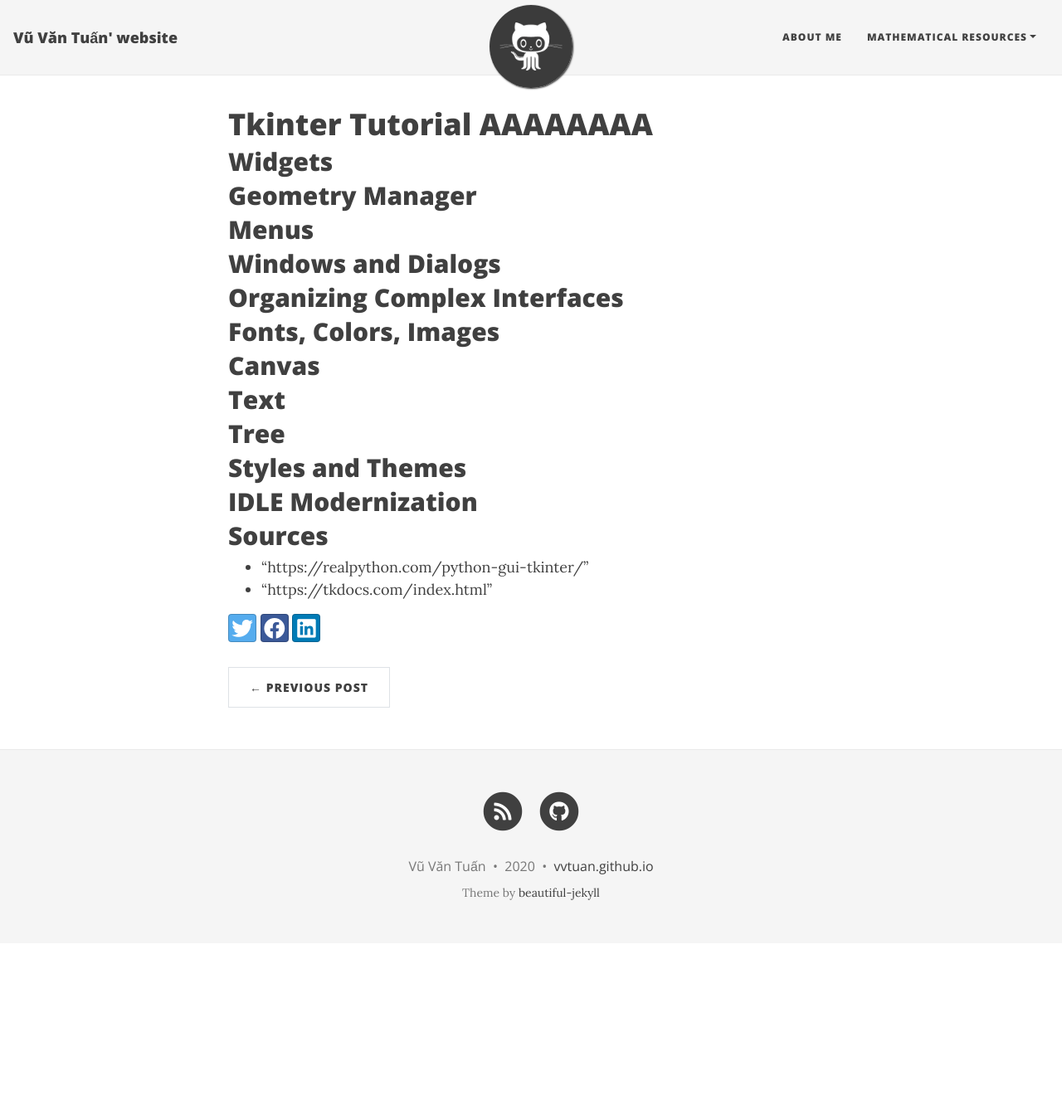
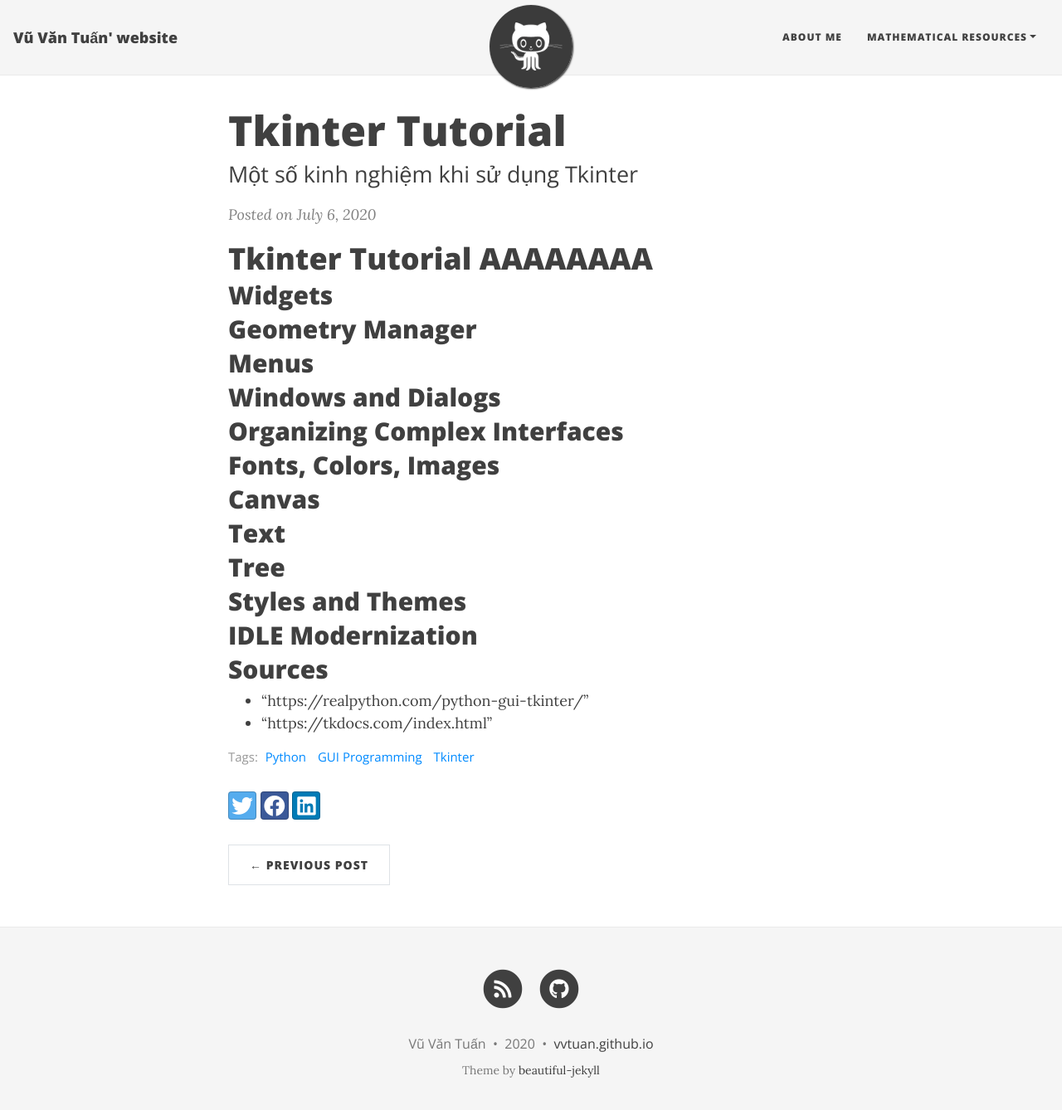
Before and after one commit to vvtuan/vvtuan.github.io, a Jekyll site: the page built from _posts/2020-07-06-tkinter-tutorial-2.md, in a window 1280 px wide and 1351 px high. Shown: the top 1338 px of the window at 83% size. Built offline with Jekyll 4.4.1, drawn with Linux system fonts in a browser that asks for light colours; nearby versions of some CDN libraries.

Commit message:
Update 2020-07-06-tkinter-tutorial-2.md

```diff
--- a/_posts/2020-07-06-tkinter-tutorial-2.md
+++ b/_posts/2020-07-06-tkinter-tutorial-2.md
@@ -3,7 +3,7 @@
 title: "Tkinter Tutorial"
 subtitle: "Một số kinh nghiệm khi sử dụng Tkinter"
 date:   2020-07-06
-categories: [Python GUI Programming
+categories: [Python GUI Programming]
 tags: [Python, GUI Programming, Tkinter]
 ---
 
```
